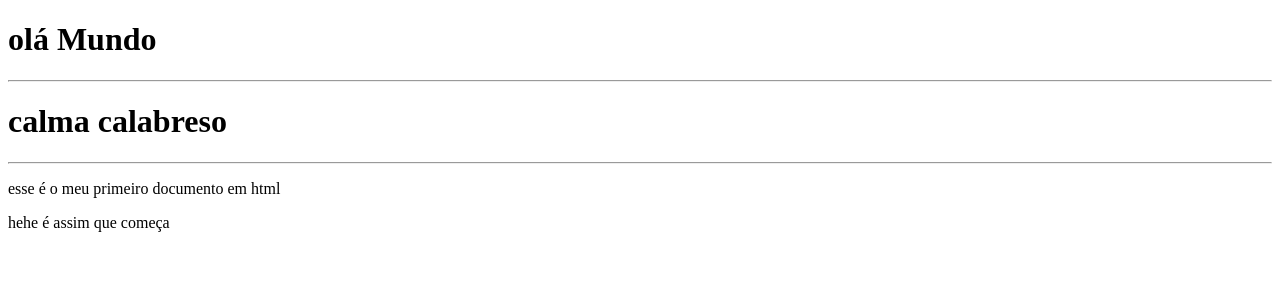
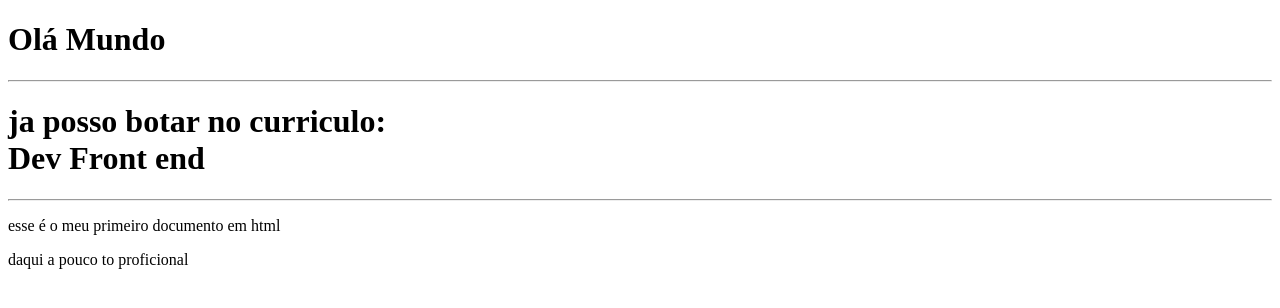
Before and after one commit to PH-Palmito/html-css-Curso-em-video, a plain HTML site: page exercicio/ex001/index.html in a window 1280 px wide. Drawn offline with Linux system fonts and the light colour scheme.

```diff
--- a/exercicio/ex001/index.html
+++ b/exercicio/ex001/index.html
@@ -6,11 +6,12 @@
     <title>Meu pimeiro exercico</title>
 </head>
 <body>
-    <h1>olá Mundo</h1>
+    <h1>Olá Mundo</h1>
     <hr>
-    <h1>calma calabreso</h1>
+    <h1>ja posso botar no curriculo: <br> Dev Front end
+    </h1>
     <hr>
     <p>esse é o meu primeiro documento em html</p>
-    <p>hehe é assim que começa </p>
+    <p>daqui a pouco to proficional </p>
 </body>
 </html>
```
Also changed, not shown: 1 other file.
